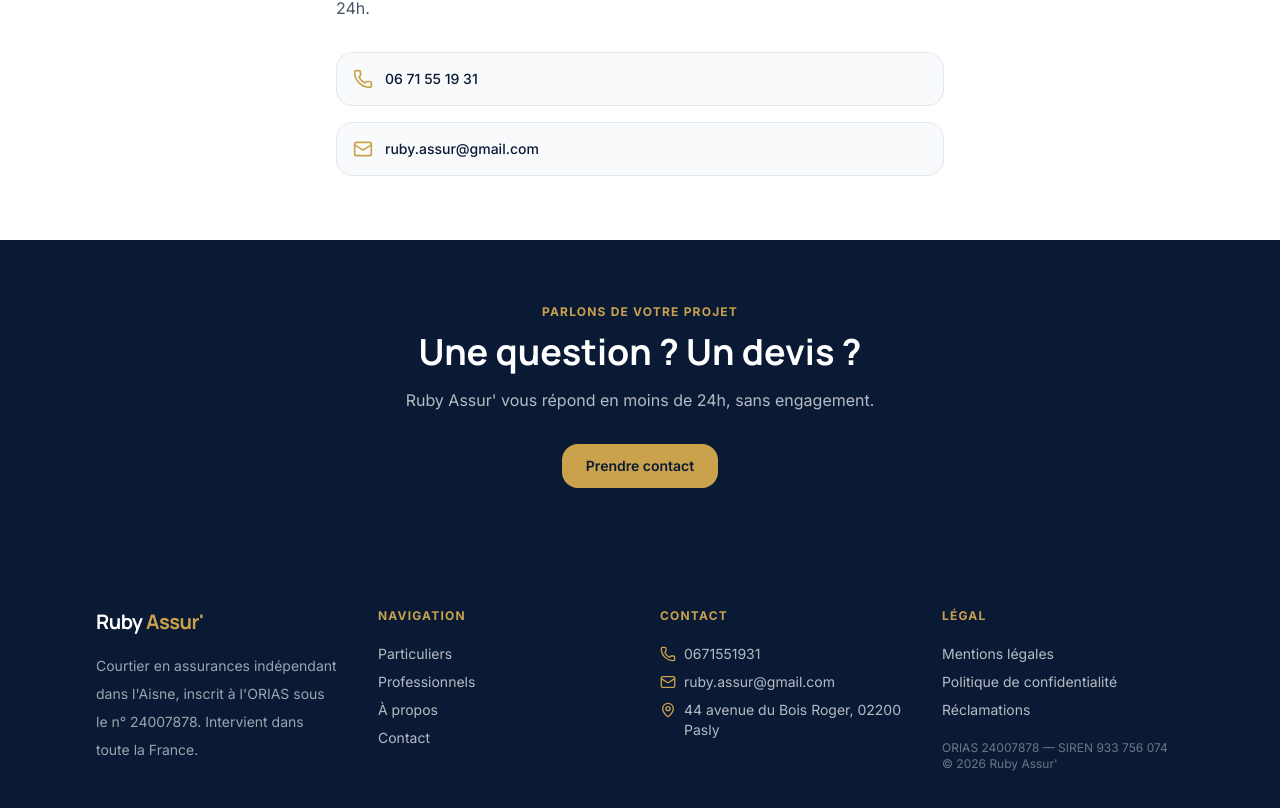
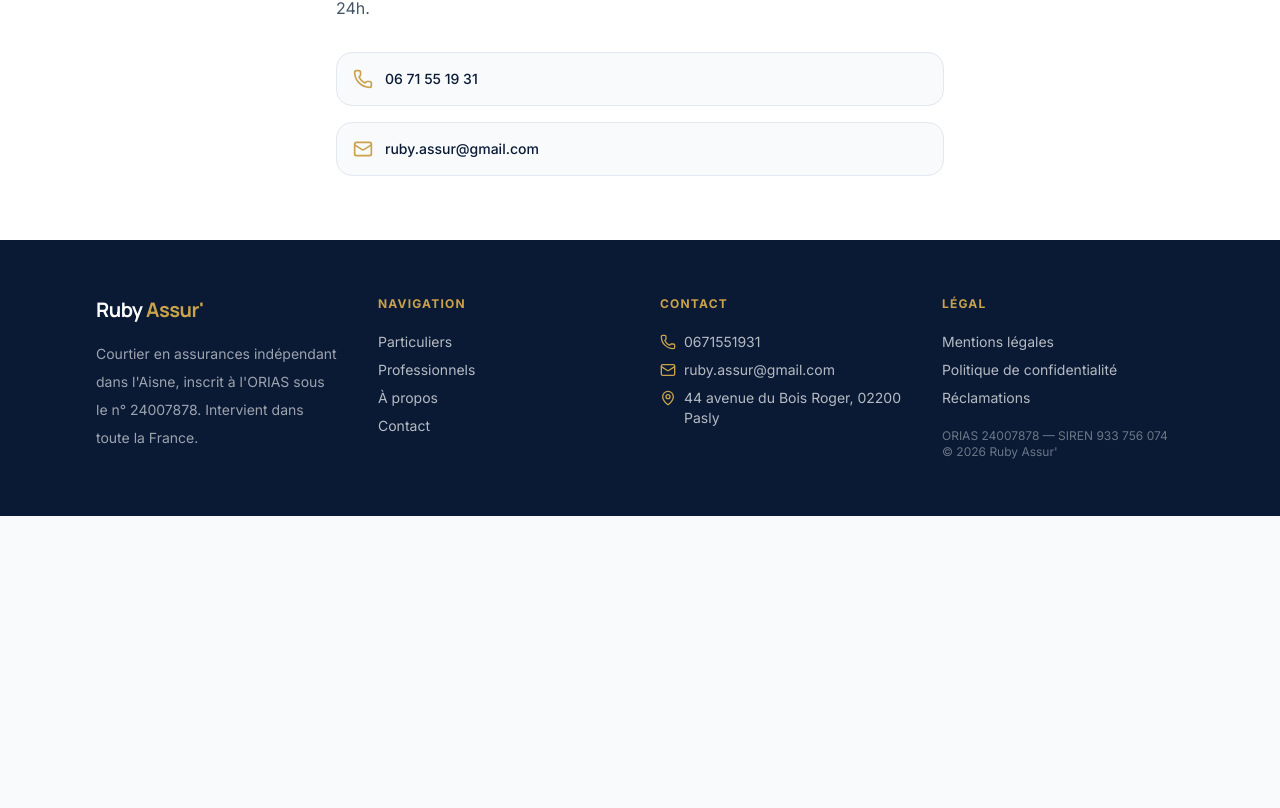
Before and after one commit to ribeirojulien10-ui/Ruby-Assur-, a Next.js app: page /a-propos in a window 1280 px wide. Shown: the part 1495-2303 px from the top of the page. After the commit the page ends 2011 px from the top, so only its background shows below. Built offline with nearby package versions, Linux system fonts and the light colour scheme.

Commit message:
À propos : retire bannière CTA finale

```diff
--- a/app/a-propos/page.tsx
+++ b/app/a-propos/page.tsx
@@ -1,6 +1,5 @@
 import type { Metadata } from "next";
 import Image from "next/image";
-import Link from "next/link";
 import { BadgeCheck, MapPin, ShieldCheck, Phone, Mail } from "lucide-react";
 import { brand, legalInfo } from "@/lib/site";
 
@@ -109,15 +108,6 @@ export default function AboutPage() {
         </div>
       </section>
 
-      {/* 5 — bleu */}
-      <section className="bg-navy py-16 text-white text-center">
-        <div className="section-shell">
-          <p className="eyebrow text-gold">Parlons de votre projet</p>
-          <h2 className="mt-3 font-display text-3xl font-bold sm:text-4xl">Une question ? Un devis ?</h2>
-          <p className="mt-4 text-white/70">Ruby Assur' vous répond en moins de 24h, sans engagement.</p>
-          <Link href="/contact" className="btn-gold mt-8 inline-block">Prendre contact</Link>
-        </div>
-      </section>
     </>
   );
 }
```
